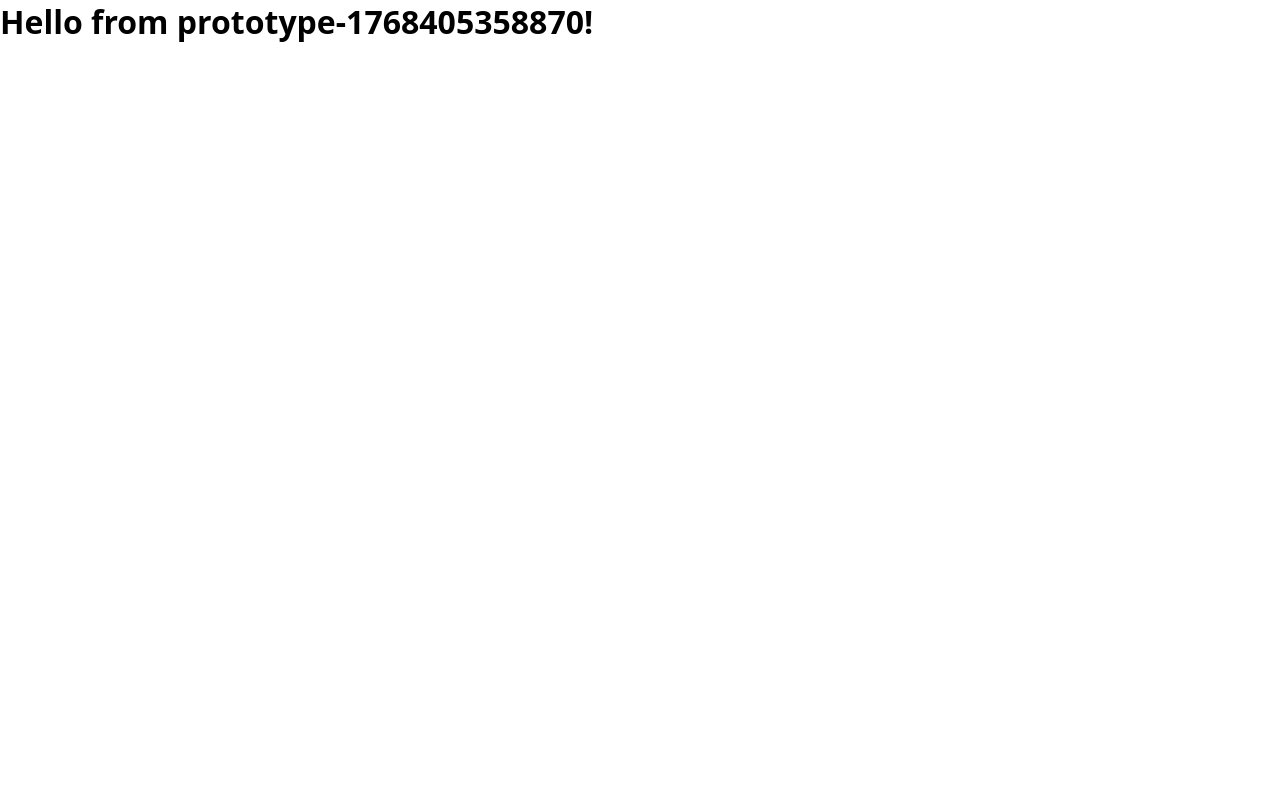
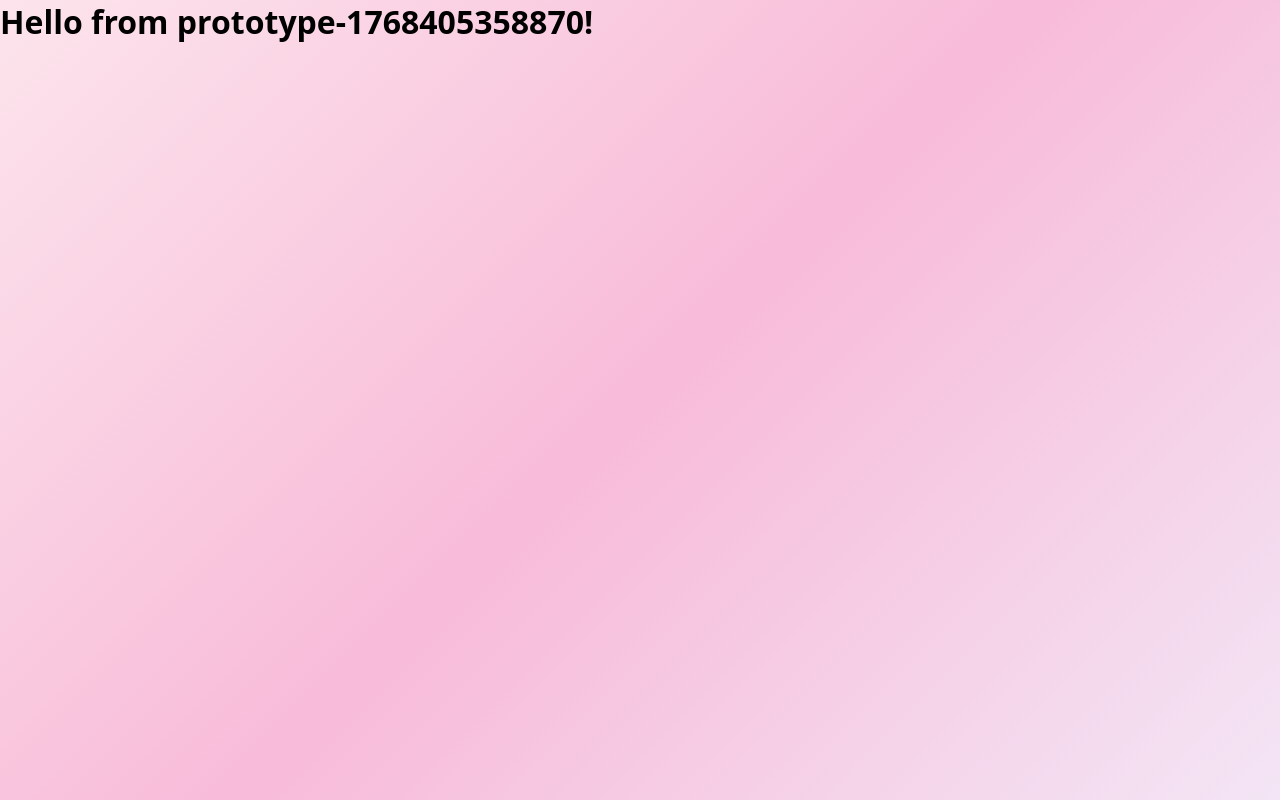
Before and after one commit to superhands-prototypes/prototype-1768405358870-311b7814, a React (Vite) app: page / in a window 1280 px wide. Built offline with nearby package versions, Linux system fonts and the light colour scheme.

Commit message:
Update from Superhands

```diff
--- a/src/index.css
+++ b/src/index.css
@@ -6,4 +6,6 @@
 
 body {
   font-family: system-ui, -apple-system, sans-serif;
+  background: linear-gradient(135deg, #fce4ec 0%, #f8bbd9 50%, #f3e5f5 100%);
+  min-height: 100vh;
 }
```
